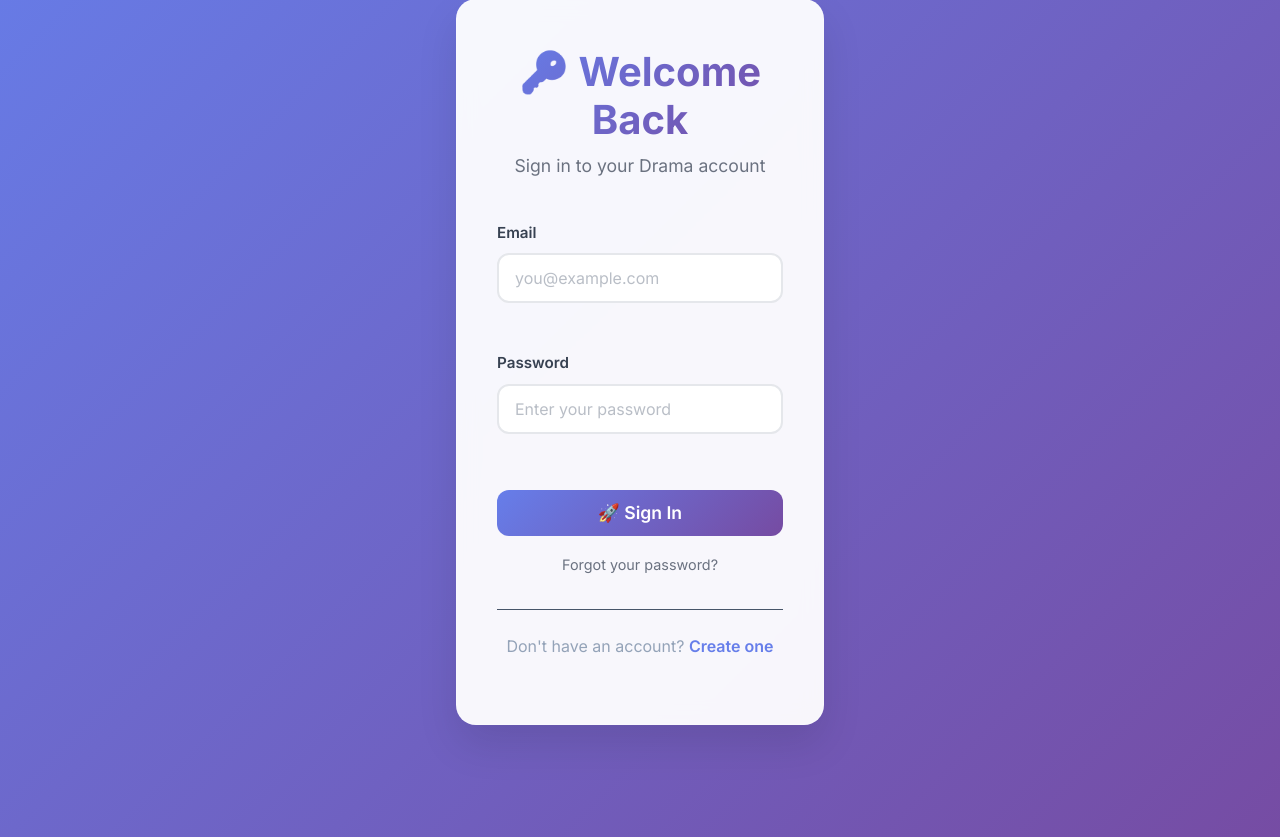
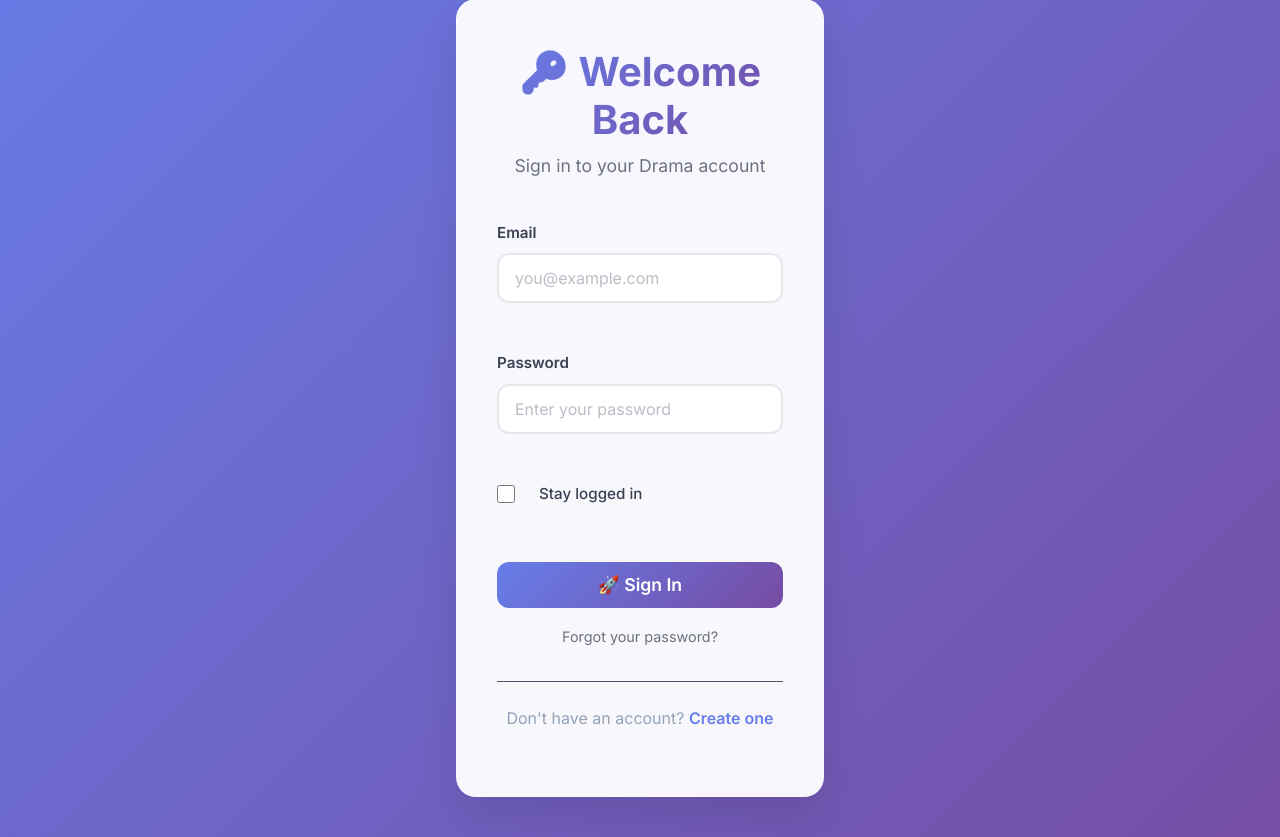
Before and after one commit to cdenzelcoleman/Drama, a Django app: page /accounts/login/ in a window 1280 px wide. Shown: the part 162-999 px from the top of the page. Run offline with Django 5.2, Linux system fonts and the light colour scheme.

Commit message:
Add Stay logged in feature

```diff
--- a/accounts/views.py
+++ b/accounts/views.py
@@ -15,9 +15,14 @@ def login_view(request):
     if request.method == "POST":
         email = request.POST.get("email")
         password = request.POST.get("password")
+        remember_me = request.POST.get("remember_me")
         user = authenticate(request, username=email, password=password)
         if user is not None:
             auth_login(request, user)
+            if remember_me:
+                request.session.set_expiry(1209600)  # 2 weeks
+            else:
+                request.session.set_expiry(0)  # Browser close
             return HttpResponseRedirect('/accounts/profile/')
         else:
             messages.error(request, "Invalid email or password.")
--- a/drama/settings.py
+++ b/drama/settings.py
@@ -98,6 +98,11 @@ AUTHENTICATION_BACKENDS = (
 LOGIN_REDIRECT_URL = "/"
 LOGOUT_REDIRECT_URL = "/"
 
+# Session configuration
+SESSION_COOKIE_AGE = 1209600  # 2 weeks in seconds
+SESSION_SAVE_EVERY_REQUEST = True
+SESSION_EXPIRE_AT_BROWSER_CLOSE = False
+
 
 # ─── VALIDATORS ──────────────────────────────────────────────────────
 AUTH_PASSWORD_VALIDATORS = [
--- a/static/css/auth.css
+++ b/static/css/auth.css
@@ -168,6 +168,48 @@ body {
     color: #9ca3af;
 }
 
+.checkbox-label {
+    display: flex;
+    align-items: center;
+    gap: 0.75rem;
+    cursor: pointer;
+    font-weight: 500;
+    color: #374151;
+    font-size: 0.95rem;
+    margin-bottom: 0 !important;
+}
+
+.form-checkbox {
+    width: 18px;
+    height: 18px;
+    border: 2px solid #e5e7eb;
+    border-radius: 4px;
+    background: white;
+    cursor: pointer;
+    position: relative;
+    transition: all 0.3s ease;
+}
+
+.form-checkbox:checked {
+    background: linear-gradient(135deg, #667eea 0%, #764ba2 100%);
+    border-color: #667eea;
+}
+
+.form-checkbox:checked::after {
+    content: '✓';
+    position: absolute;
+    top: 50%;
+    left: 50%;
+    transform: translate(-50%, -50%);
+    color: white;
+    font-size: 12px;
+    font-weight: bold;
+}
+
+.checkmark {
+    flex-shrink: 0;
+}
+
 .field-errors {
     color: #ef4444;
     font-size: 0.875rem;
--- a/templates/accounts/login.html
+++ b/templates/accounts/login.html
@@ -26,6 +26,13 @@
                 <label for="password" class="form-label">Password</label>
                 <input type="password" id="password" name="password" class="form-control" placeholder="Enter your password" required>
             </div>
+            <div class="form-group">
+                <label class="checkbox-label">
+                    <input type="checkbox" id="remember_me" name="remember_me" class="form-checkbox">
+                    <span class="checkmark"></span>
+                    Stay logged in
+                </label>
+            </div>
             <button type="submit" class="btn btn-primary auth-submit">
                 🚀 Sign In
             </button>
```
